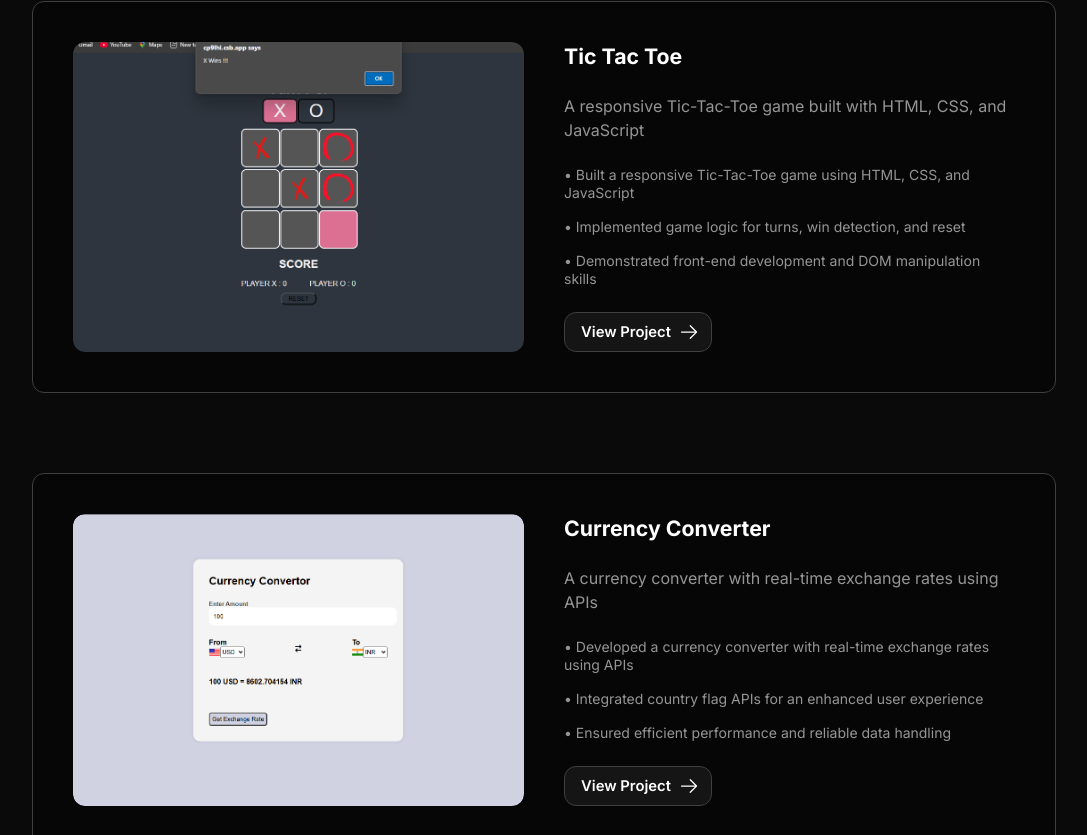
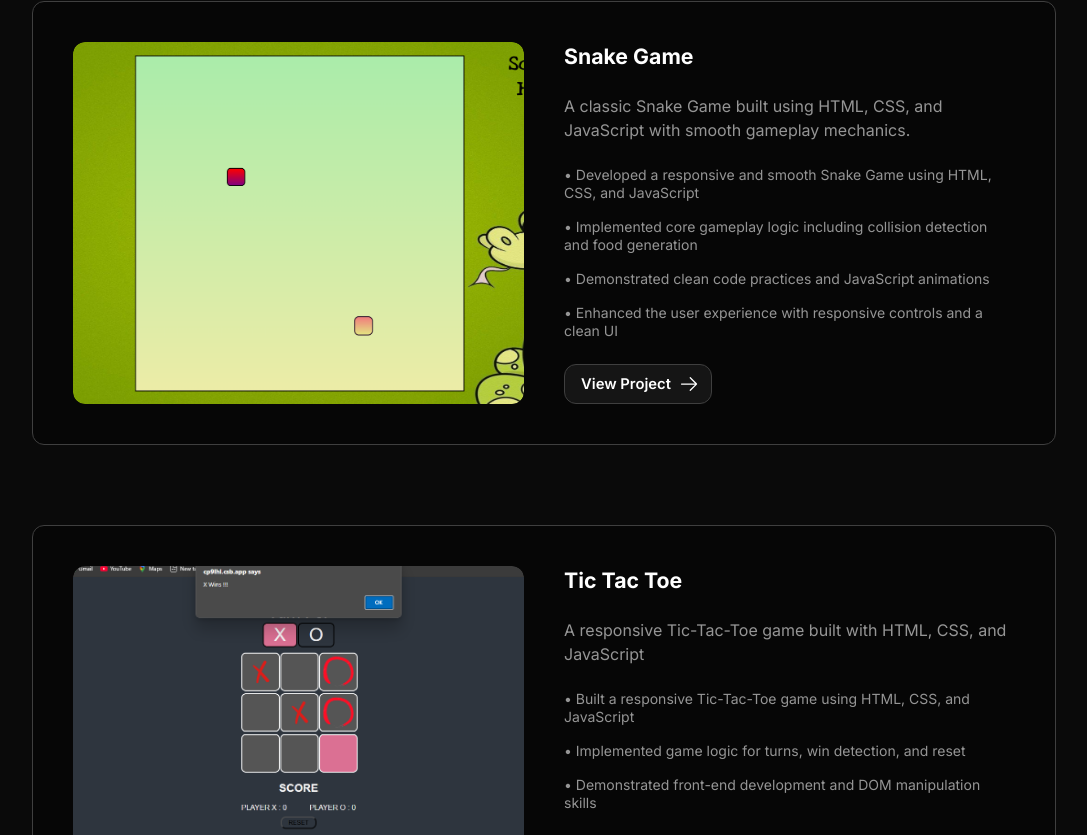
Before and after one commit to Anshdwivedi12/Ansh_portfolio, a Next.js app: page /work in a window 1280 px wide. Shown: the part 885-1720 px from the top of the page, without its empty margins (96-1183 px from the left). Built offline with nearby package versions, Linux system fonts and the light colour scheme.

Commit message:
Update content.js

```diff
--- a/src/app/resources/content.js
+++ b/src/app/resources/content.js
@@ -206,6 +206,19 @@ const work = {
       ]
     },
     {
+  title: "Snake Game",
+  description: "A classic Snake Game built using HTML, CSS, and JavaScript with smooth gameplay mechanics.",
+  image: "/images/projects/project-01/proj-6.png", // Make sure you upload the image at this path or update the path accordingly
+  link: "https://visionary-gaufre-1ca654.netlify.app/",
+  achievements: [
+    "Developed a responsive and smooth Snake Game using HTML, CSS, and JavaScript",
+    "Implemented core gameplay logic including collision detection and food generation",
+    "Demonstrated clean code practices and JavaScript animations",
+    "Enhanced the user experience with responsive controls and a clean UI"
+  ]
+},
+
+    {
       title: "Tic Tac Toe",
       description: "A responsive Tic-Tac-Toe game built with HTML, CSS, and JavaScript",
       image: "/images/projects/project-01/proj-1.png",
```
